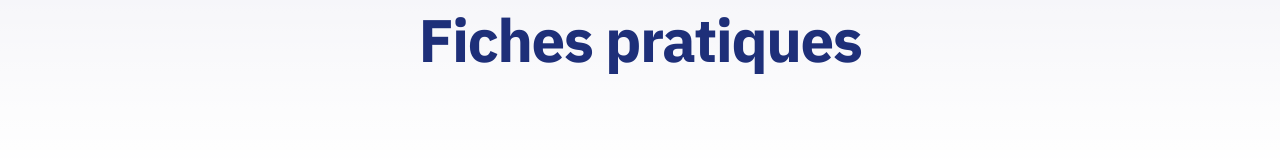
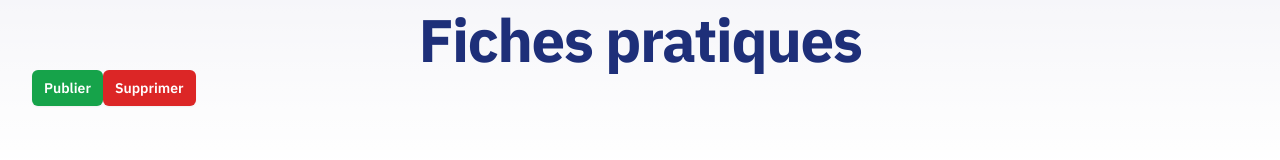
Before and after one commit to mathieutu/resap, a Next.js app: page /dashboard/fiches/1 in a window 1280 px wide. Shown: the part 146-306 px from the top of the page. Built offline with nearby package versions, Linux system fonts and the light colour scheme; no server answers.

Commit message:
feat(dashboard): publish unpublish and delete

```diff
--- a/src/pages/dashboard/fiches/[id].tsx
+++ b/src/pages/dashboard/fiches/[id].tsx
@@ -3,7 +3,7 @@ import { Container } from "../../../components/Layout/Container"
 import { Layout } from "../../../components/Layout/Layout"
 import { SimpleHeader } from "../../../components/Layout/SimpleHeader"
 import { useEffect, useState } from "react"
-import { createEntry, getSingleEntry, patchEntry } from "../../../services/manageContent"
+import { createEntry, getSingleEntry, patchEntry, deleteEntry, publishEntry, unpublishEntry } from "../../../services/manageContent"
 
 type OptionType = {
     id: number
@@ -46,7 +46,7 @@ export default function FicheForm() {
     const [isOpen, setIsOpen] = useState(false)
     const [search, setSearch] = useState('')
     const [metadata, setMetadata] = useState({});
-    const [sys, setSys] = useState({ version: 1 });
+    const [sys, setSys] = useState({ version: 1, publishedAt: null });
     const [titre, setTitre] = useState('');
     const [slug, setSlug] = useState('');
     const [categorie, setCategorie] = useState('sante');
@@ -125,6 +125,8 @@ export default function FicheForm() {
             };
 
             const result = await createEntry('fiche', payload)
+            router.push('/dashboard/fiches')
+
         } else {
             // update
             const payload = {
@@ -140,6 +142,30 @@ export default function FicheForm() {
             const result = await patchEntry(id, payload, sys.version)
             setSys({ ...result.sys });
             setMetadata({ ...result.metadata });
+            router.push('/dashboard/fiches')
+
+        }
+    }
+
+    async function publish() {
+        const id = router.query.id as string;
+        const result = await publishEntry(id, sys.version);
+        setSys({ ...result.sys });
+        setMetadata({ ...result.metadata });
+    }
+
+    async function unpublish() {
+        const id = router.query.id as string;
+        const result = await unpublishEntry(id, sys.version);
+        setSys({ ...result.sys });
+        setMetadata({ ...result.metadata });
+    }
+
+    async function requestDelete() {
+        if (confirm('La suppression est irréversible. Confirmer?')) {
+            const id = router.query.id as string;
+            await deleteEntry(id, sys.version);
+            router.push('/dashboard/fiches')
         }
     }
 
@@ -155,7 +181,31 @@ export default function FicheForm() {
     return (
         <Layout className="bg-gray-light">
             <SimpleHeader className="h-[250px]" title="Fiches pratiques" titleClassName="text-blue-default" subTitle="" >
-                <div></div>
+                {
+                    router.query.id !== 'new' &&
+                    <div className="flex">
+                        {!sys.publishedAt &&
+                            <>
+                                <button type="button" onClick={publish} className="rounded-md bg-green-600 px-3 py-2 text-sm font-semibold text-white shadow-sm hover:bg-green-500 focus-visible:outline focus-visible:outline-2 focus-visible:outline-offset-2 focus-visible:outline-indigo-600">
+                                    Publier
+                                </button>
+                                <button type="button" onClick={requestDelete} className="rounded-md bg-red-600 px-3 py-2 text-sm font-semibold text-white shadow-sm hover:bg-red-500 focus-visible:outline focus-visible:outline-2 focus-visible:outline-offset-2 focus-visible:outline-indigo-600">
+                                    Supprimer
+                                </button>
+                            </>
+                        }
+                        {sys.publishedAt &&
+                            <>
+                                <button type="button" onClick={unpublish} className="rounded-md bg-green-600 px-3 py-2 text-sm font-semibold text-white shadow-sm hover:bg-green-500 focus-visible:outline focus-visible:outline-2 focus-visible:outline-offset-2 focus-visible:outline-indigo-600">
+                                    Passer en brouillon
+                                </button>
+                                <button type="button" onClick={requestDelete} disabled className="rounded-md bg-red-600 px-3 py-2 text-sm font-semibold text-white shadow-sm hover:bg-red-500 focus-visible:outline focus-visible:outline-2 focus-visible:outline-offset-2 focus-visible:outline-indigo-600">
+                                    Supprimer
+                                </button>
+                            </>
+                        }
+                    </div>
+                }
             </SimpleHeader>
             <Container className="flex justify-around pb-12">
                 <form onSubmit={handleSubmit}>
@@ -231,7 +281,7 @@ export default function FicheForm() {
                                 <div className="col-span-full">
                                     <label htmlFor="content" className="block text-sm font-medium leading-6 text-gray-900">Contenu</label>
                                     <div className="mt-2">
-                                    <textarea id="content" name="content" rows={4} value={content} className="block p-2.5 w-full text-sm rounded-lg border focus:ring-blue-500 focus:border-blue-500" onChange={(e) => setContent(e.target.value)}></textarea>
+                                        <textarea id="content" name="content" rows={4} value={content} className="block p-2.5 w-full text-sm rounded-lg border focus:ring-blue-500 focus:border-blue-500" onChange={(e) => setContent(e.target.value)}></textarea>
                                     </div>
                                 </div>
 
--- a/src/pages/dashboard/structures/[id].tsx
+++ b/src/pages/dashboard/structures/[id].tsx
@@ -3,13 +3,13 @@ import { Container } from "../../../components/Layout/Container"
 import { Layout } from "../../../components/Layout/Layout"
 import { SimpleHeader } from "../../../components/Layout/SimpleHeader"
 import { useEffect, useState } from "react"
-import { createEntry, getSingleEntry, patchEntry } from "../../../services/manageContent"
+import { createEntry, deleteEntry, getSingleEntry, patchEntry, publishEntry, unpublishEntry } from "../../../services/manageContent"
 
 export default function FicheForm() {
 
     const router = useRouter();
     const [metadata, setMetadata] = useState({});
-    const [sys, setSys] = useState({ version: 1});
+    const [sys, setSys] = useState({ version: 1, publishedAt: null});
     const [nom, setNom] = useState('');
     const [organisation, setOrganisation] = useState('');
     const [type, setType] = useState('');
@@ -66,7 +66,8 @@ export default function FicheForm() {
                 tel,
                 email,
             };
-            const result = await createEntry('structure', payload)
+            const result = await createEntry('structure', payload);
+            router.push('/dashboard/fiches')
         } else {
             // update
             const payload = {
@@ -83,6 +84,29 @@ export default function FicheForm() {
             const result = await patchEntry(id, payload, sys.version)
             setSys({...result.sys});
             setMetadata({...result.metadata});
+            router.push('/dashboard/fiches')
+        }
+    }
+
+    async function publish() {
+        const id = router.query.id as string;
+        const result = await publishEntry(id, sys.version);
+        setSys({ ...result.sys });
+        setMetadata({ ...result.metadata });
+    }
+
+    async function unpublish() {
+        const id = router.query.id as string;
+        const result = await unpublishEntry(id, sys.version);
+        setSys({ ...result.sys });
+        setMetadata({ ...result.metadata });
+    }
+
+    async function requestDelete() {
+        if (confirm('La suppression est irréversible. Confirmer?')) {
+            const id = router.query.id as string;
+            await deleteEntry(id, sys.version);
+            router.push('/dashboard/fiches')
         }
     }
 
@@ -96,7 +120,31 @@ export default function FicheForm() {
     return (
         <Layout className="bg-gray-light">
             <SimpleHeader className="h-[250px]" title="Fiches pratiques" titleClassName="text-blue-default" subTitle="" >
-                <div></div>
+            {
+                    router.query.id !== 'new' &&
+                    <div className="flex">
+                        {!sys.publishedAt &&
+                            <>
+                                <button type="button" onClick={publish} className="rounded-md bg-green-600 px-3 py-2 text-sm font-semibold text-white shadow-sm hover:bg-green-500 focus-visible:outline focus-visible:outline-2 focus-visible:outline-offset-2 focus-visible:outline-indigo-600">
+                                    Publier
+                                </button>
+                                <button type="button" onClick={requestDelete} className="rounded-md bg-red-600 px-3 py-2 text-sm font-semibold text-white shadow-sm hover:bg-red-500 focus-visible:outline focus-visible:outline-2 focus-visible:outline-offset-2 focus-visible:outline-indigo-600">
+                                    Supprimer
+                                </button>
+                            </>
+                        }
+                        {sys.publishedAt &&
+                            <>
+                                <button type="button" onClick={unpublish} className="rounded-md bg-green-600 px-3 py-2 text-sm font-semibold text-white shadow-sm hover:bg-green-500 focus-visible:outline focus-visible:outline-2 focus-visible:outline-offset-2 focus-visible:outline-indigo-600">
+                                    Passer en brouillon
+                                </button>
+                                <button type="button" onClick={requestDelete} disabled className="rounded-md bg-red-600 px-3 py-2 text-sm font-semibold text-white shadow-sm hover:bg-red-500 focus-visible:outline focus-visible:outline-2 focus-visible:outline-offset-2 focus-visible:outline-indigo-600">
+                                    Supprimer
+                                </button>
+                            </>
+                        }
+                    </div>
+                }
             </SimpleHeader>
             <Container className="flex justify-around pb-12">
                 <form onSubmit={handleSubmit}>
--- a/src/services/manageContent.ts
+++ b/src/services/manageContent.ts
@@ -68,7 +68,7 @@ export async function createEntry(contentType: string, payload: Record<string, a
 
 // update method seems to be absent from the entry object returned from the contentful client,
 // so we're using an axios call.
-export async function patchEntry(id: string, payload: Record<string, any>, version: number): Promise<any> {
+export async function patchEntry(id: string, payload: Record<string, any>, version: number): Promise<Record<string, any>> {
     const operations = []
     for (let key in payload) {
         operations.push({
@@ -91,16 +91,36 @@ export async function patchEntry(id: string, payload: Record<string, any>, versi
         operations,
         config,
     )
+
+    return response;
 }
 
-export async function publishEntry(id: string, version: number) {
+export async function publishEntry(id: string, version: number): Promise<Record<string, any>>{
     const config = {
         headers: {
             'X-Contentful-Version': version,
+            'Authorization': `Bearer ${CONTENTFUL_MANAGEMENT_TOKEN}`,
         }
     }
 
     const response = await axios.put(
+        `https://api.contentful.com/spaces/${CONTENTFUL_SPACE_ID}/environments/${CONTENTFUL_ENVIRONMENT}/entries/${id}/published`,
+        {},
+        config,
+    );
+
+    return response;
+}
+
+export async function unpublishEntry(id: string, version: number): Promise<Record<string, any>> {
+    const config = {
+        headers: {
+            'X-Contentful-Version': version,
+            'Authorization': `Bearer ${CONTENTFUL_MANAGEMENT_TOKEN}`,
+        }
+    }
+
+    const response = await axios.delete(
         `https://api.contentful.com/spaces/${CONTENTFUL_SPACE_ID}/environments/${CONTENTFUL_ENVIRONMENT}/entries/${id}/published`,
         config,
     );
@@ -108,19 +128,16 @@ export async function publishEntry(id: string, version: number) {
     return response;
 }
 
-export async function unpublishEntry(id: string, version: number) {
+export async function deleteEntry(id: string, version: number) {
     const config = {
         headers: {
             'X-Contentful-Version': version,
+            'Authorization': `Bearer ${CONTENTFUL_MANAGEMENT_TOKEN}`,
         }
     }
 
     const response = await axios.delete(
-        `https://api.contentful.com/spaces/${CONTENTFUL_SPACE_ID}/environments/${CONTENTFUL_ENVIRONMENT}/entries/${id}/published`,
+        `https://api.contentful.com/spaces/${CONTENTFUL_SPACE_ID}/environments/${CONTENTFUL_ENVIRONMENT}/entries/${id}`,
         config,
     );
 }
-
-export async function deleteEntry(id: string) {
-
-}
```
